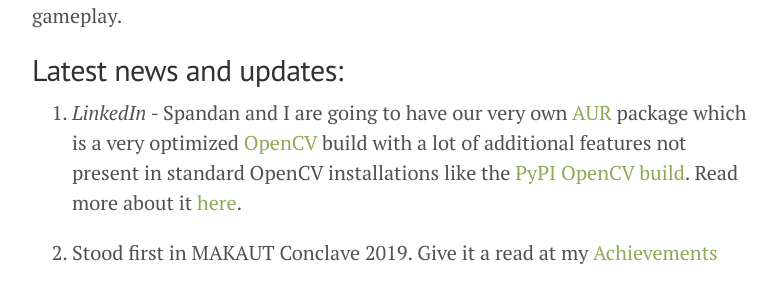
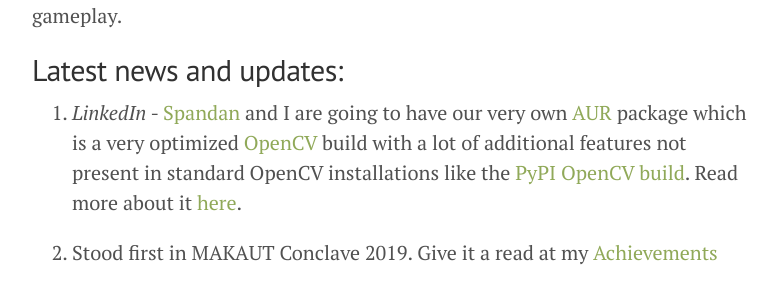
Before and after one commit to DarkStar1997/DarkStar1997.github.io, a Jekyll site: the page built from index.md, in a window 1280 px wide. Shown: the part 1458-1751 px from the top of the page, without its empty margins (248-1032 px from the left). Built offline with Jekyll 4.4.1, drawn with Linux system fonts in a browser that asks for light colours; part of the change alters nothing that is shown.

```diff
--- a/index.md
+++ b/index.md
@@ -12,7 +12,7 @@ Hi, My name is Rohan Mark Gomes. I am a final year student in the [Department of
 
 ## Latest news and updates:
 
-1. *LinkedIn* - Spandan and I are going to have our very own [AUR](https://aur.archlinux.org/) package  which is a very optimized [OpenCV](https://opencv.org/) build with a lot of additional features not present in standard OpenCV installations like the [PyPI OpenCV build](https://pypi.org/project/opencv-python/). Read more about it [here](https://www.linkedin.com/feed/update/urn:li:activity:6526116155696996352/).
+1. *LinkedIn* - [Spandan](https://www.linkedin.com/in/spandanghosh2/) and I are going to have our very own [AUR](https://aur.archlinux.org/) package  which is a very optimized [OpenCV](https://opencv.org/) build with a lot of additional features not present in standard OpenCV installations like the [PyPI OpenCV build](https://pypi.org/project/opencv-python/). Read more about it [here](https://www.linkedin.com/feed/update/urn:li:activity:6526116155696996352/).
 
 1. Stood first in MAKAUT Conclave 2019. Give it a read at my [Achievements](/Achievements.md)
 
```
